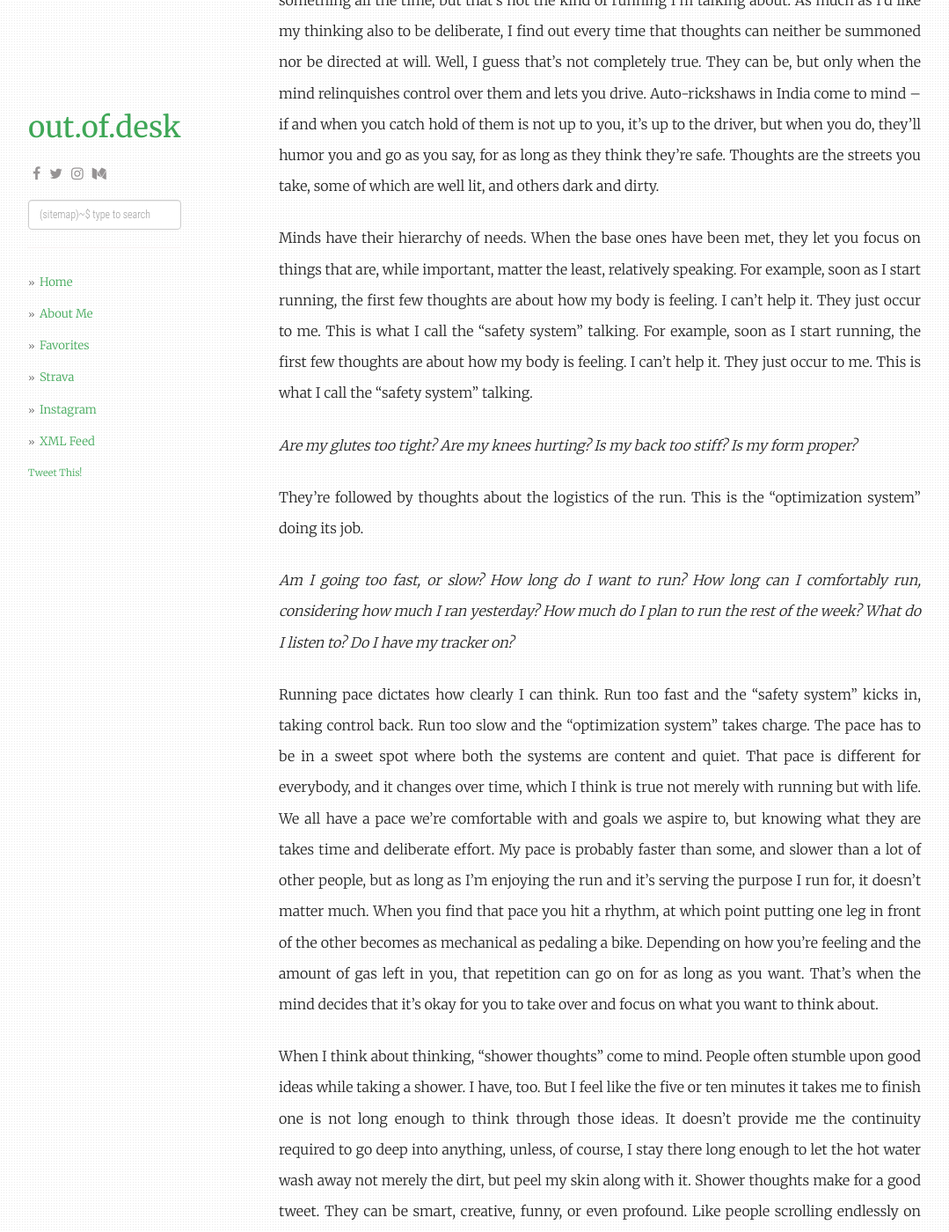
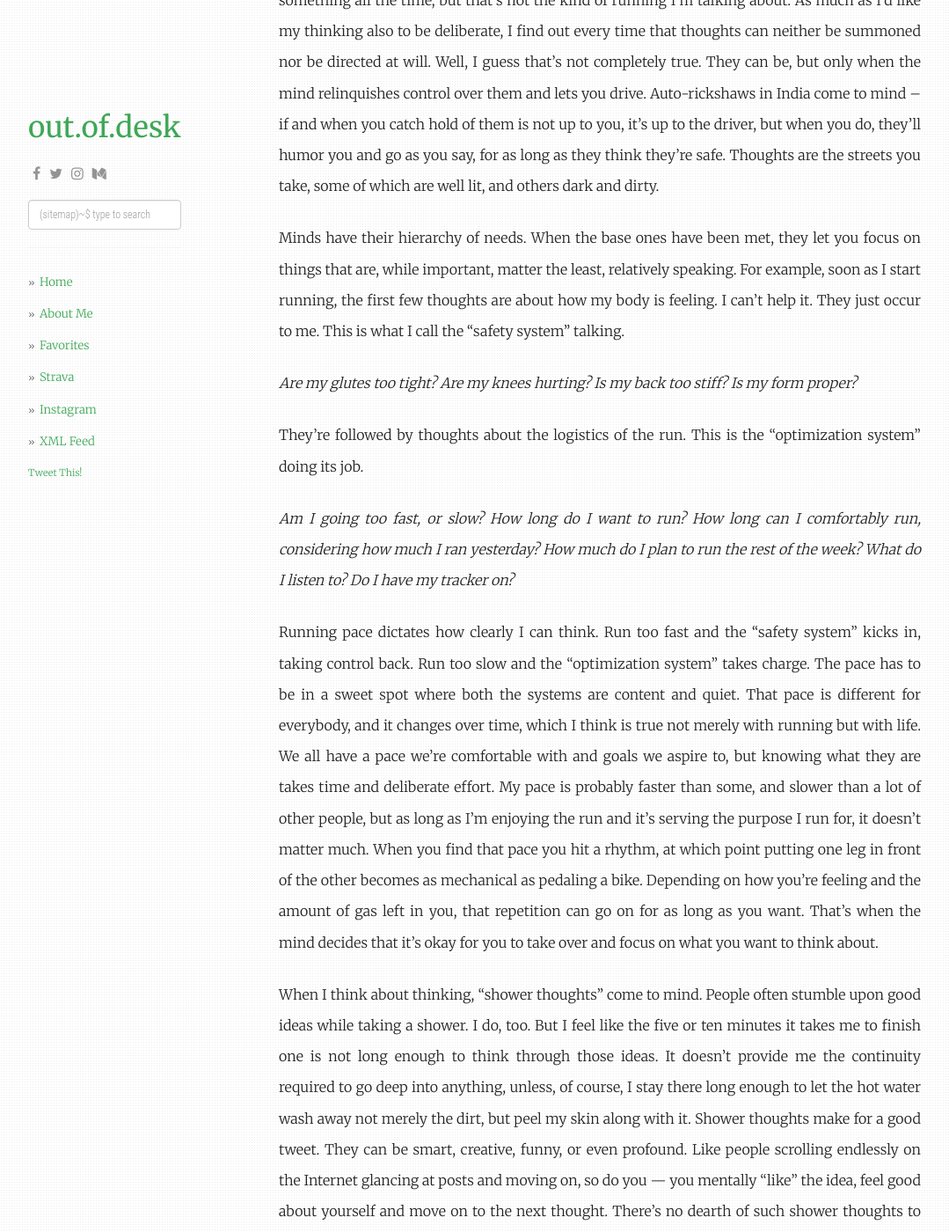
Before and after one commit to outofdesk/outofdesk.github.io, a Jekyll site: the page built from _posts/2021-04-02-runs-in-thoughts-in-runs.md, in a window 1280 px wide and 1400 px high, scrolled down 334 px. Shown: the whole window at 88% size, without its empty margins (53-1132 px from the left). Built offline with Jekyll 4.4.1, drawn with Linux system fonts in a browser that asks for light colours; nearby versions of some CDN libraries; comment, search, counter and statistics services are not loaded; some of the changed text lies outside the part shown.

Commit message:
update runs in thoughts

```diff
--- a/_posts/2021-04-02-runs-in-thoughts-in-runs.md
+++ b/_posts/2021-04-02-runs-in-thoughts-in-runs.md
@@ -9,7 +9,7 @@ image: ""
 
 While I was running yesterday, I found myself asking if I think while running or run while thinking. Unlike thinking, which goes on and off in the background, sometimes conscious and other times not, running is deliberate and has a concrete start and stop to it. I guess there’s a philosophical argument that can be made that in some sense we’re all running towards something all the time, but that’s not the kind of running I’m talking about. As much as I'd like my thinking also to be deliberate, I find out every time that thoughts can neither be summoned nor be directed at will. Well, I guess that's not completely true. They can be, but only when the mind relinquishes control over them and lets you drive. Auto-rickshaws in India come to mind -- if and when you catch hold of them is not up to you, it's up to the driver, but when you do, they'll humor you and go as you say, for as long as they think they’re safe. Thoughts are the streets you take, some of which are well lit, and others dark and dirty.
 
-Minds have their hierarchy of needs. When the base ones have been met, they let you focus on things that are, while important, matter the least, relatively speaking. For example, soon as I start running, the first few thoughts are about how my body is feeling. I can't help it. They just occur to me. This is what I call the “safety system” talking. For example, soon as I start running, the first few thoughts are about how my body is feeling. I can't help it. They just occur to me. This is what I call the “safety system” talking.
+Minds have their hierarchy of needs. When the base ones have been met, they let you focus on things that are, while important, matter the least, relatively speaking. For example, soon as I start running, the first few thoughts are about how my body is feeling. I can't help it. They just occur to me. This is what I call the “safety system” talking.
 
 *Are my glutes too tight?*
 *Are my knees hurting?*
@@ -27,7 +27,7 @@ They're followed by thoughts about the logistics of the run. This is the “opti
 
 Running pace dictates how clearly I can think. Run too fast and the “safety system” kicks in, taking control back. Run too slow and the “optimization system” takes charge. The pace has to be in a sweet spot where both the systems are content and quiet. That pace is different for everybody, and it changes over time, which I think is true not merely with running but with life. We all have a pace we’re comfortable with and goals we aspire to, but knowing what they are takes time and deliberate effort. My pace is probably faster than some, and slower than a lot of other people, but as long as I'm enjoying the run and it’s serving the purpose I run for, it doesn't matter much. When you find that pace you hit a rhythm, at which point putting one leg in front of the other becomes as mechanical as pedaling a bike. Depending on how you’re feeling and the amount of gas left in you, that repetition can go on for as long as you want. That's when the mind decides that it's okay for you to take over and focus on what you want to think about.
 
-When I think about thinking, "shower thoughts" come to mind. People often stumble upon good ideas while taking a shower. I have, too. But I feel like the five or ten minutes it takes me to finish one is not long enough to think through those ideas. It doesn't provide me the continuity required to go deep into anything, unless, of course, I stay there long enough to let the hot water wash away not merely the dirt, but peel my skin along with it. Shower thoughts make for a good tweet. They can be smart, creative, funny, or even profound. Like people scrolling endlessly on the Internet glancing at posts and moving on, so do you — you mentally “like” the idea, feel good about yourself and move on to the next thought. There's no dearth of such shower thoughts to scroll through.
+When I think about thinking, "shower thoughts" come to mind. People often stumble upon good ideas while taking a shower. I do, too. But I feel like the five or ten minutes it takes me to finish one is not long enough to think through those ideas. It doesn't provide me the continuity required to go deep into anything, unless, of course, I stay there long enough to let the hot water wash away not merely the dirt, but peel my skin along with it. Shower thoughts make for a good tweet. They can be smart, creative, funny, or even profound. Like people scrolling endlessly on the Internet glancing at posts and moving on, so do you — you mentally “like” the idea, feel good about yourself and move on to the next thought. There's no dearth of such shower thoughts to scroll through.
 
 One of the few times in the day I get uninterrupted alone time long enough to think through things is while running. It also makes it conducive to focus so I can dig into the thoughts, peel the layers, connect different ideas and organize them. It gives me the space and resources to play with the Lego blocks that are thoughts and build a concrete, stable structure out of them. It helps me better understand myself and the world around me. Thoughts on a run make for good long-form writing, and I say good, not in a pompous way, but rather with a humble realization that the amount of attention involved stands to benefit you in more than one way. At worst, you'll have spent time trying to understand the nuances of things, and you'll have emerged having learned something. At best, you'll have created something that others will find value in and will pay for with their time and attention, which is as valuable a currency as one can hope for.
 
```
Also changed, not shown: 3 other files.
